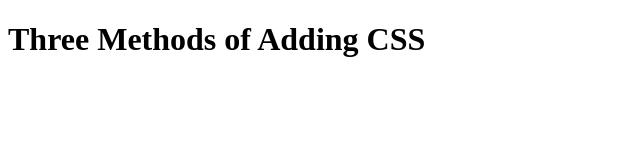
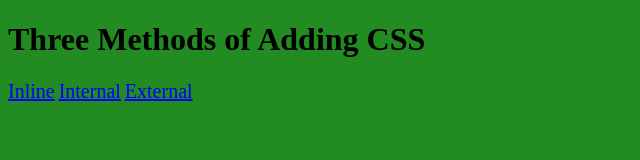
Before and after one commit to Murilo57/CSS-Web-Developent-Bootcamp, a plain HTML site: page Adicionando CSS/index.html in a window 1280 px wide. Shown: the whole page, without its empty margins (0-640 px from the left). Drawn offline with Linux system fonts and the light colour scheme.

Commit message:
3 formas de usar o CSS no HTML
Forma interna utilizando o style no head, inline onde se estiliza apenas aquele item e externa que é a mais utilizada sendo dois arquivos diferentes (html, css)

```diff
--- a/Adicionando CSS/index.html
+++ b/Adicionando CSS/index.html
@@ -4,11 +4,25 @@
 <head>
   <meta charset="UTF-8">
   <title>Adding CSS</title>
+  <style>
+    a
+    {
+      color: blue;
+      font-size: 20px;
+    }
+    html
+    {
+      background-color: forestgreen;
+    }
+  </style>
 </head>
 
 <body>
   <h1>Three Methods of Adding CSS</h1>
-  <!-- Create 3 Links to The 3 Webpages: inline, internal and external -->
+  <a href="./inline.html">Inline</a>
+  <a href="./internal.html">Internal</a>
+  <a href="./external.html">External</a>
+    <!-- Create 3 Links to The 3 Webpages: inline, internal and external -->
 </body>
 
 </html>
--- a/Adicionando CSS/style.css
+++ b/Adicionando CSS/style.css
@@ -0,0 +1,8 @@
+h1{
+    color: green;
+}
+
+html
+{
+    background-color: black;
+}
```
Also changed, not shown: Adicionando CSS/external.html (+1 -0 lines), Adicionando CSS/inline.html (+2 -2 lines), Adicionando CSS/internal.html (+10 -0 lines).
